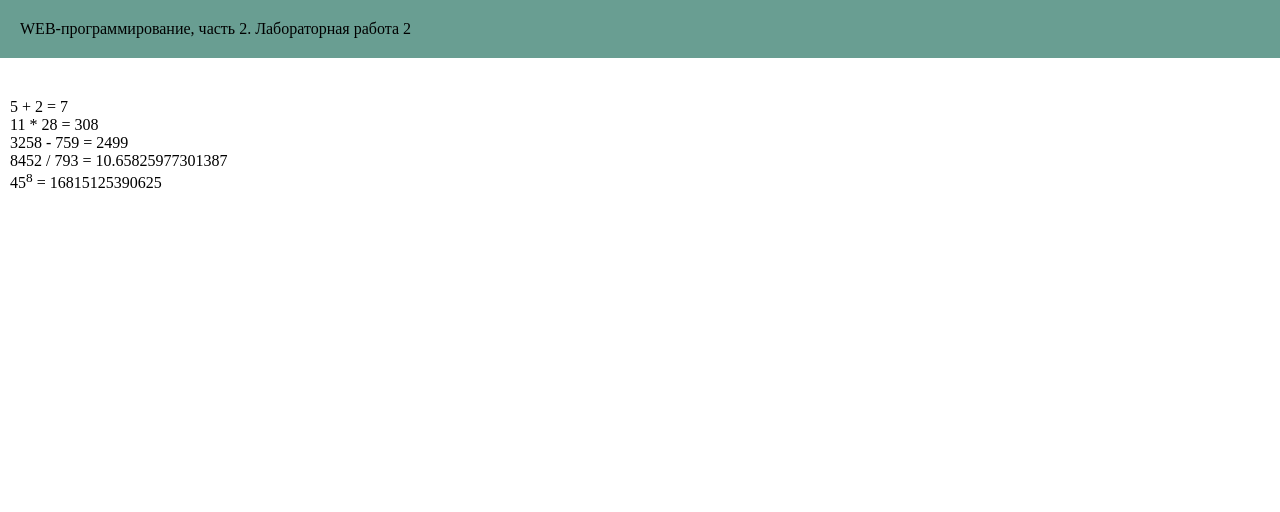
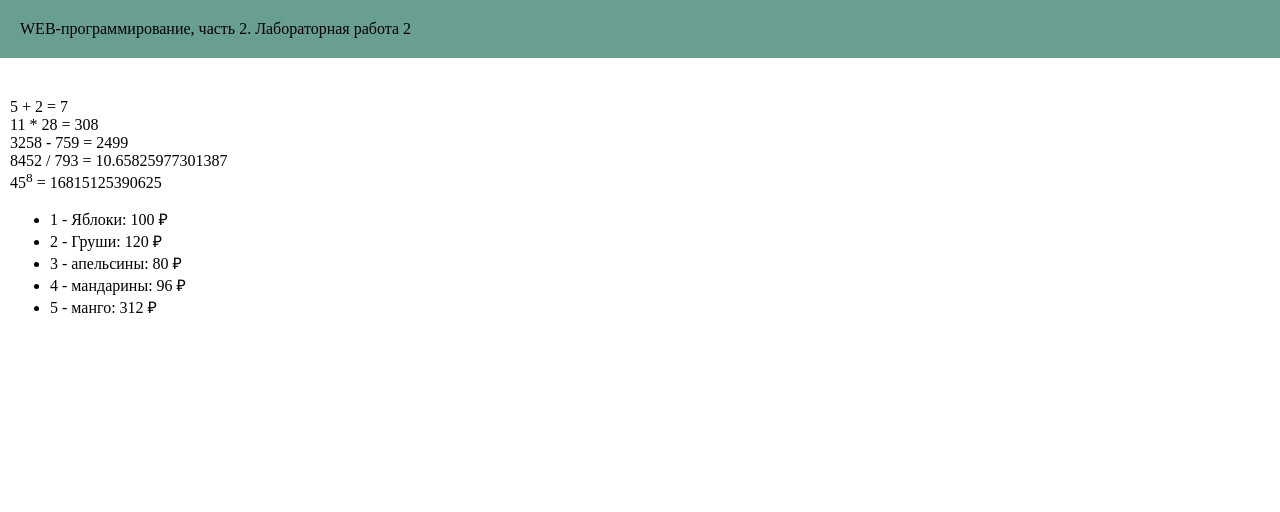
Before and after one commit to Viktor636/web-back-labs, a Flask app: page /lab2/example in a window 1280 px wide. Shown: the top 512 px of the page. Run offline with Flask 3, Linux system fonts and the light colour scheme.

Commit message:
Цикл в шаблоне

```diff
--- a/app.py
+++ b/app.py
@@ -14,6 +14,9 @@ def index():
                 <h1>НГТУ, ФБ, WEB-программирование, часть 2. Список лабораторных</h1>
                 <ul>
                     <li><a href="/lab1">Первая лабораторная</a></li>
+                </ul>
+                <ul>
+                    <li><a href="/lab2/example">Вторая лабораторная</a></li>
                 </ul>
                 <footer>
                     Гайдабура Виктор Васильевич, ФБИ-31, 3 курс, 2025
@@ -272,4 +275,11 @@ def example():
     group = "ФБИ-31"
     lab = "Лабораторная работа 2 "
     curs = "3 Курс"
-    return render_template('example.html', name=name, group=group, lab=lab, curs=curs)
+    fruits = [
+        {'name': 'Яблоки', 'price': 100},
+        {'name': 'Груши', 'price': 120},
+        {'name': 'апельсины', 'price': 80},
+        {'name': 'мандарины', 'price': 96},
+        {'name': 'манго', 'price': 312}
+    ]
+    return render_template('example.html', name=name, group=group, lab=lab, curs=curs, fruits=fruits)
--- a/templates/example.html
+++ b/templates/example.html
@@ -17,6 +17,11 @@
         3258 - 759 = {{ 3258 - 759 }}<br>
         8452 / 793 = {{ 8452 / 793 }}<br>
         45<sup>8</sup> = {{ 45 ** 8}}<br>
+        <ul>
+            {% for f in fruits %}
+            <li>{{ loop.index }} - {{ f.name }}: {{ f.price }} &#x20bd;</li>
+            {% endfor %}
+        </ul>
     </main>
 
     <footer>
```
